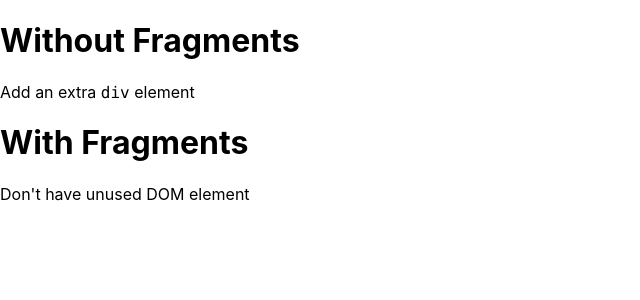
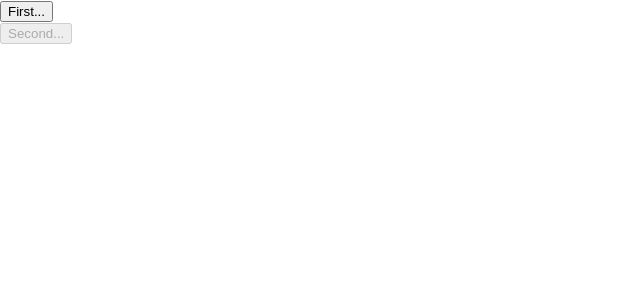
Before and after one commit to doniisetiiawan/react-317, a React (Create React App) app: page / in a window 1280 px wide. Shown: the top 300 px of the page, without its empty margins (0-640 px from the left). Built offline with nearby package versions, Linux system fonts and the light colour scheme.

Commit message:
Add initial component state

```diff
--- a/src/MyComponent.jsx
+++ b/src/MyComponent.jsx
@@ -1,36 +1,24 @@
-import React from 'react';
-import PropTypes from 'prop-types';
+import React, { Component } from 'react';
 
-function First() {
-  return (
-    <p>First...</p>
-  );
+class MyComponent extends Component {
+  state = {
+    first: false,
+    second: true,
+  };
+
+  render() {
+    const { first, second } = this.state;
+    return (
+      <main>
+        <section>
+          <button type="button" disabled={first}>First...</button>
+        </section>
+        <section>
+          <button type="button" disabled={second}>Second...</button>
+        </section>
+      </main>
+    );
+  }
 }
 
-function Second() {
-  return (
-    <p>Second...</p>
-  );
-}
-
-function MyComponent(props) {
-  const { children } = props;
-  return (
-    <section>
-      {children}
-    </section>
-  );
-}
-
-MyComponent.defaultProps = {
-  children: null,
-};
-
-MyComponent.propTypes = {
-  children: PropTypes.node,
-};
-
-MyComponent.First = First;
-MyComponent.Second = Second;
-
 export default MyComponent;
--- a/src/index.jsx
+++ b/src/index.jsx
@@ -3,14 +3,10 @@
 import './index.css';
 import * as serviceWorker from './serviceWorker';
 
-import WithoutFragments from './WithoutFragments';
-import WithFragments from './WithFragments';
+import MyComponent from './MyComponent';
 
 ReactDOM.render(
-  <div>
-    <WithoutFragments />
-    <WithFragments />
-  </div>,
+  <MyComponent />,
   document.getElementById('root'),
 );
 
```
